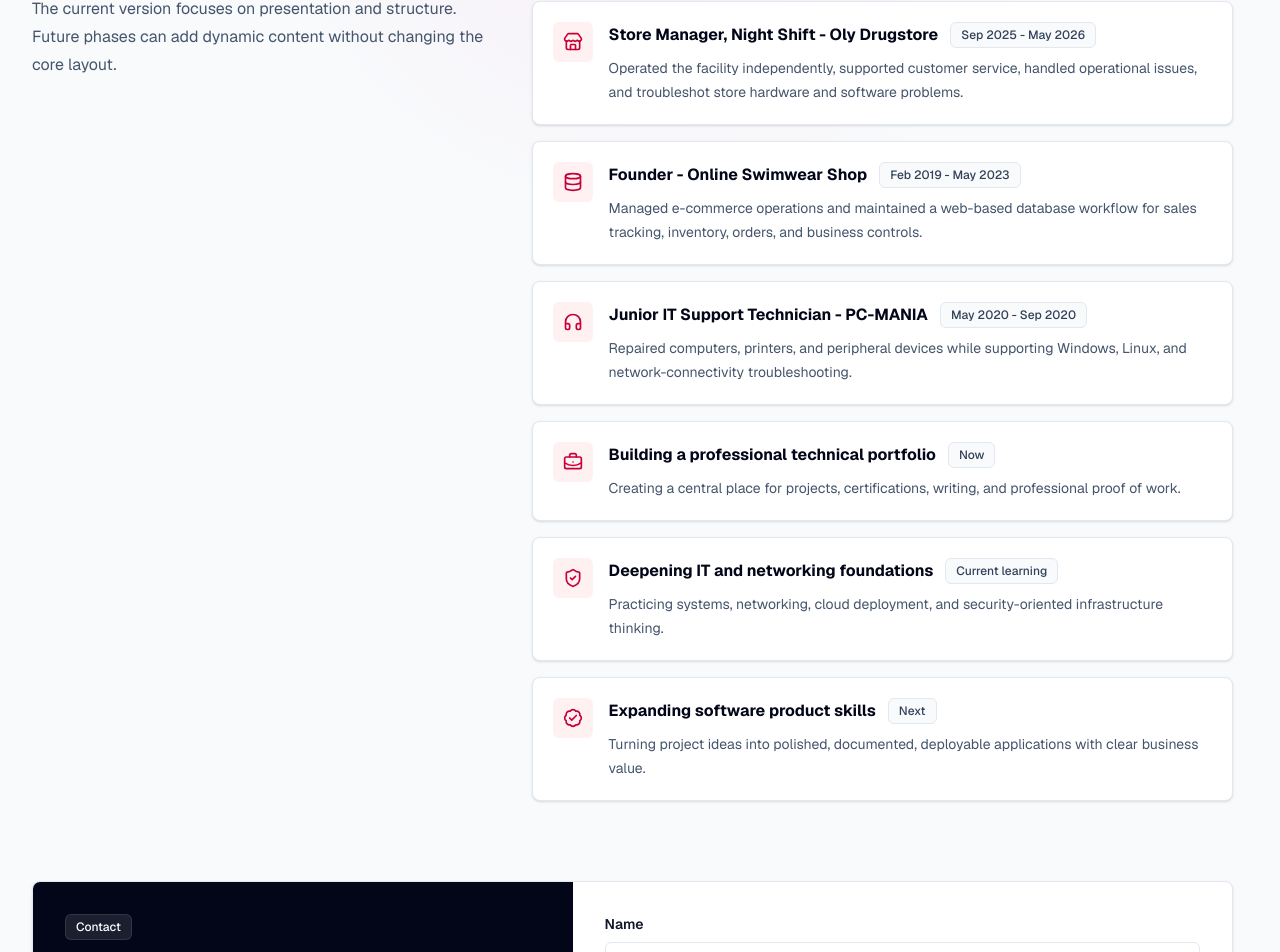
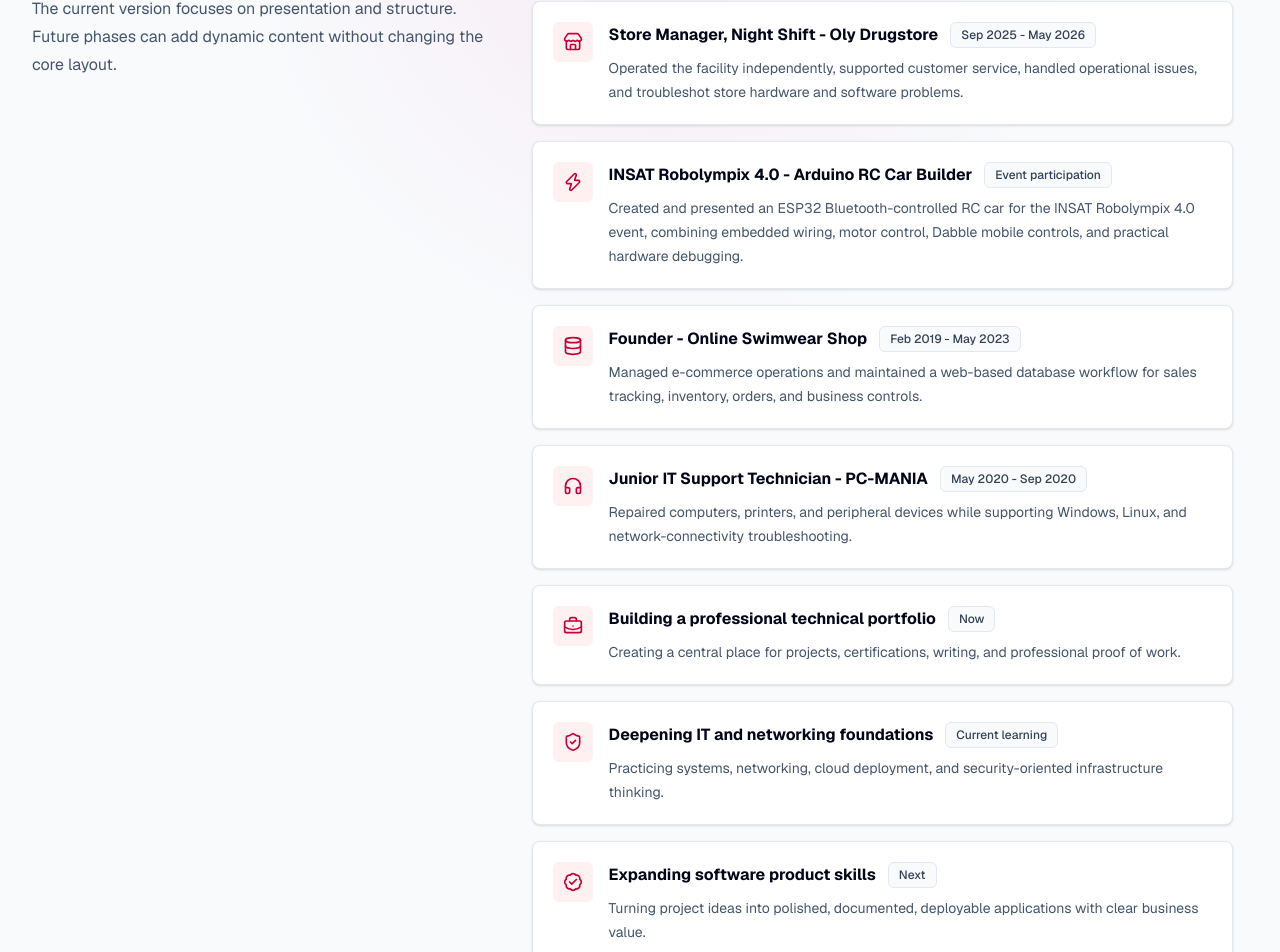
Before and after one commit to kochtaziz/personal-portfolio, a Next.js app: page / in a window 1280 px wide. Shown: the part 4437-5389 px from the top of the page. Built offline with nearby package versions, Linux system fonts and the light colour scheme.

Commit message:
Add INSAT Robolympix RC car event

```diff
--- a/src/data/site.ts
+++ b/src/data/site.ts
@@ -330,7 +330,7 @@ export const projectBacklog = [
     slug: "arduino-rc-car",
     title: "Arduino RC Car",
     description:
-      "A Bluetooth-controlled RC car rebuilt around an ESP32, Dabble mobile controls, an L298N motor driver, and a reused RC chassis.",
+      "A Bluetooth-controlled RC car created for the INSAT Robolympix 4.0 event, rebuilt around an ESP32, Dabble mobile controls, an L298N motor driver, and a reused RC chassis.",
     status: "Completed prototype",
     icon: Zap,
     tags: ["ESP32", "Bluetooth", "L298N", "PWM", "Hardware"],
@@ -347,6 +347,7 @@ export const projectBacklog = [
     solution:
       "The car was rebuilt with an ESP32 microcontroller connected to the Dabble mobile app over Bluetooth. An L298N motor driver controls two DC motors: one motor handles forward and backward movement, while the second handles steering. The software maps GamePad buttons to movement commands and uses PWM speed limits to keep the car controllable.",
     features: [
+      "Created and presented for INSAT Robolympix 4.0",
       "Bluetooth GamePad control through Dabble",
       "Forward and backward drive commands",
       "Left and right steering commands",
@@ -662,6 +663,13 @@ export const timeline = [
     icon: Store,
   },
   {
+    title: "INSAT Robolympix 4.0 - Arduino RC Car Builder",
+    date: "Event participation",
+    description:
+      "Created and presented an ESP32 Bluetooth-controlled RC car for the INSAT Robolympix 4.0 event, combining embedded wiring, motor control, Dabble mobile controls, and practical hardware debugging.",
+    icon: Zap,
+  },
+  {
     title: "Founder - Online Swimwear Shop",
     date: "Feb 2019 - May 2023",
     description:
```
